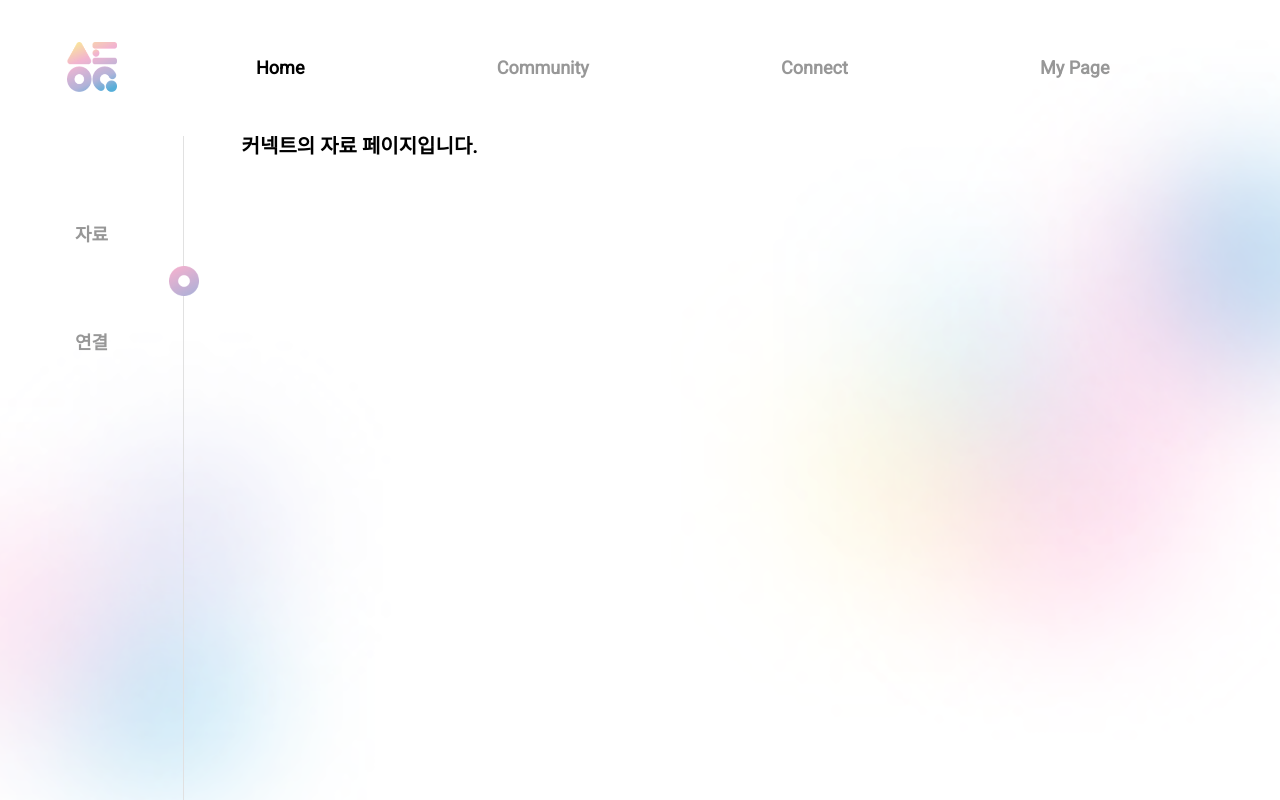
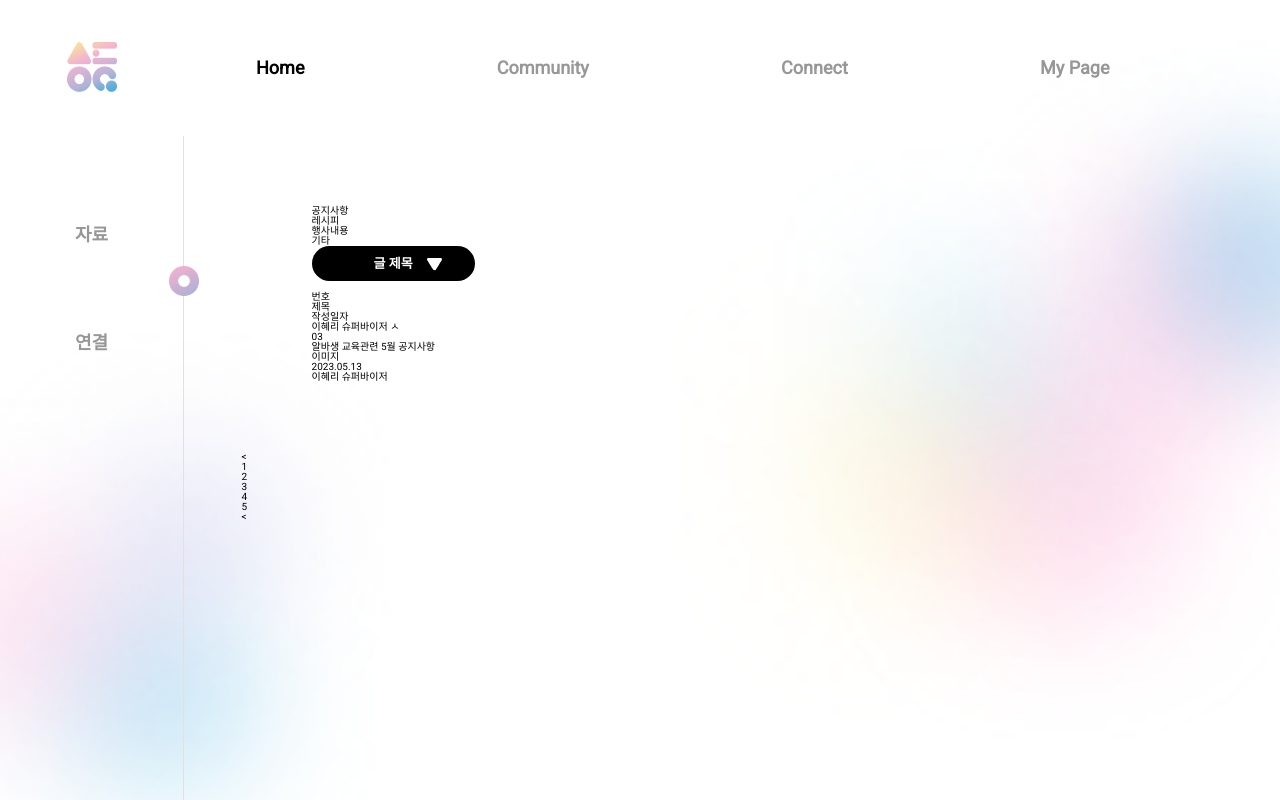
Before and after one commit to stockOneQ/front, a Next.js app: page /connect/data in a window 1280 px wide. Shown: the top 800 px of the page. Built offline with nearby package versions, Linux system fonts and the light colour scheme.

Commit message:
feat(connectFiles): connect 자료 전체적인 틀 작성

```diff
--- /dev/null
+++ b/components/connect/ConnectFiles/index.tsx
@@ -0,0 +1,58 @@
+import DropDown from 'components/common/DropDown';
+import styled from 'styled-components';
+
+const ConnectFilesBox = styled.div`
+  padding: 7rem;
+`
+
+/** connect - 자료 페이지 */
+const ConnectFiles = () => {
+  return (
+    <>
+      <ConnectFilesBox>
+        <div>
+          <nav>
+            <ul>
+              <li>공지사항</li>
+              <li>레시피</li>
+              <li>행사내용</li>
+              <li>기타</li>
+            </ul>
+          </nav>
+          <div>
+            <DropDown width={16.3} height={3.5} fontSize={1.3} toggleSize={15} toggleTopSize={50} list={['글 제목', '글 내용']} />
+            <input type="text" />
+          </div>
+        </div>
+        <div>
+          <p>번호</p>
+          <p>제목</p>
+          <p>작성일자</p>
+          <p>이혜리 슈퍼바이저 ㅅ</p>
+        </div>
+        <div>
+          <div>
+            <p>03</p>
+            <div>
+              <p>알바생 교육관련 5월 공지사항</p>
+              <div>이미지</div>
+            </div>
+            <div>2023.05.13</div>
+            <div>이혜리 슈퍼바이저</div>
+          </div>
+        </div>
+      </ConnectFilesBox>
+      <div>
+        <p>&lt;</p>
+        <p>1</p>
+        <p>2</p>
+        <p>3</p>
+        <p>4</p>
+        <p>5</p>
+        <p>&lt;</p>
+      </div>
+    </>
+  );
+};
+
+export default ConnectFiles;
--- a/pages/connect/data.tsx
+++ b/pages/connect/data.tsx
@@ -1,8 +1,8 @@
+import ConnectFiles from 'components/connect/ConnectFiles';
+
 const Data = () => {
   return (
-    <>
-      <h1>커넥트의 자료 페이지입니다.</h1>
-    </>
+    <ConnectFiles />
   );
 };
 
--- a/pages/connect/index.tsx
+++ b/pages/connect/index.tsx
@@ -1,8 +1,8 @@
+import Connections from 'components/connect/Connections';
+
 const Connect = () => {
   return (
-    <div>
-      <h1>커넥트의 연결 페이지입니다.</h1>
-    </div>
+    <Connections />
   );
 };
 
```
Also changed, not shown: components/connect/Connections/index.tsx (added, +8 -0 lines).
